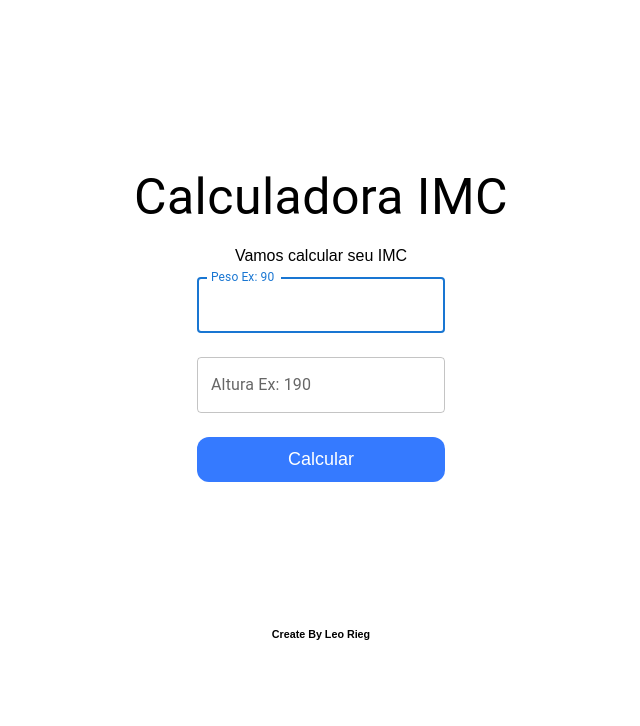
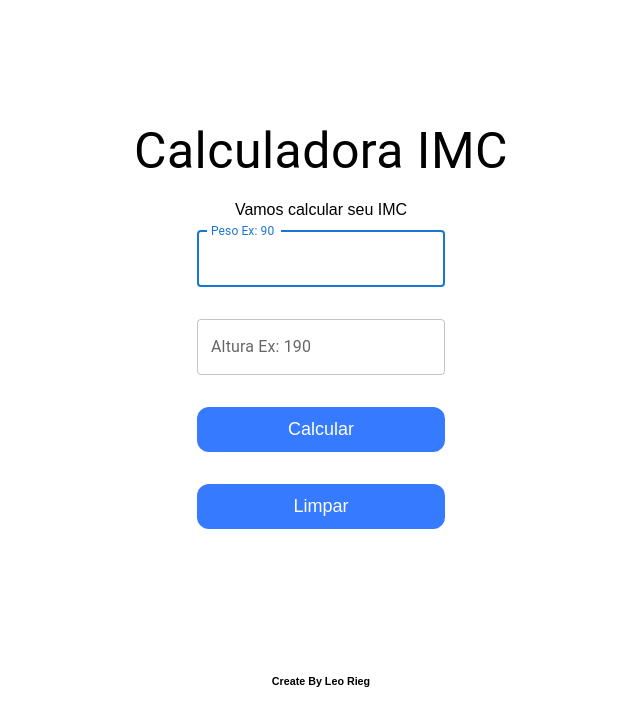
Before and after one commit to RiegL/IMC, a React (Create React App) app: page / in a window 1280 px wide. Shown: the top 726 px of the page, without its empty margins (319-959 px from the left). Built offline with nearby package versions, Linux system fonts and the light colour scheme.

Commit message:
atualizado

```diff
--- a/src/App.js
+++ b/src/App.js
@@ -1,12 +1,15 @@
 import { useState } from "react";
 import "./app.css";
 import { Stack, TextField, Typography } from "@mui/material";
+import React from "react";
 
 export default function App() {
   const [peso, setPeso] = useState(""); //para digitar o peso/algura e ficar armazenado para depois realizar o calc
   const [altura, setAltura] = useState("");
 
   const [mensagem, setMensagem] = useState("");
+
+
 
   function calcularIMC() {
     //função calcular o IMC
@@ -18,27 +21,44 @@ export default function App() {
     } else if (imc >= 18.6 && imc < 24.9) {
       setMensagem("Você está no peso ideal! Seu IMC é: " + imc.toFixed(2));
     } else if (imc >= 24.9 && imc < 34.9) {
-      alert("Você está levemente acima do peso! Seu IMC é: " + imc.toFixed(2));
+      setMensagem(
+        "Você está levemente acima do peso! Seu IMC é: " + imc.toFixed(2)
+      );
     } else if (imc > 34.9) {
       setMensagem("Cuidado obesidade! Seu IMC é: " + imc.toFixed(2));
     }
   }
 
+
   return (
     <div className="app">
-      <Typography  sx={{fontSize:[35,40,50] }} >Calculadora IMC</Typography>
+      <Typography sx={{ fontSize: [35, 40, 50] }}>Calculadora IMC</Typography>
 
       <span>Vamos calcular seu IMC</span>
       <div className="area-input">
-      {/* usado biblioteca mui */}
+        {/* usado biblioteca mui */}
 
-      <Stack spacing={3}>
-      <TextField autoFocus label="Peso Ex: 90" value={peso} onChange={(e) => {setPeso(e.target.value)}}/>
-      <TextField label="Altura Ex: 190" value={altura} onChange={(e) => {setAltura(e.target.value)}}/>
-      <button onClick={calcularIMC}>Calcular</button>
-      </Stack>
+        <Stack spacing={4}>
+          <TextField
+            autoFocus
+            label="Peso Ex: 90"
+            value={peso}
+            onChange={(e) => {
+              setPeso(e.target.value);
+            }}
+          />
+          <TextField
+            label="Altura Ex: 190"
+            value={altura}
+            onChange={(e) => {
+              setAltura(e.target.value);
+            }}
+          />
+          <button onClick={calcularIMC}>Calcular</button>
+          <button>Limpar</button>
+        </Stack>
 
-       {/*
+        {/*
         <input
           type="text"
           placeholder="Peso em (kg) Ex: 90"
@@ -60,4 +80,5 @@ export default function App() {
       </div>
     </div>
   );
+
 }
```
